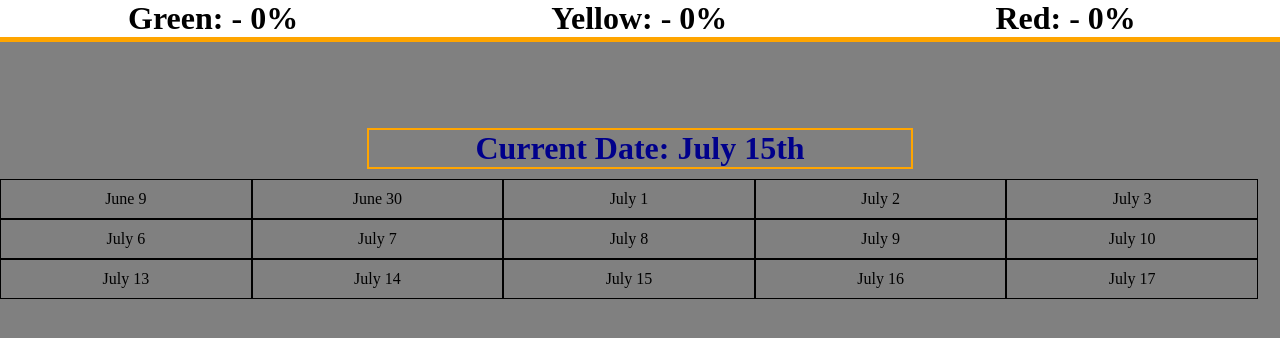
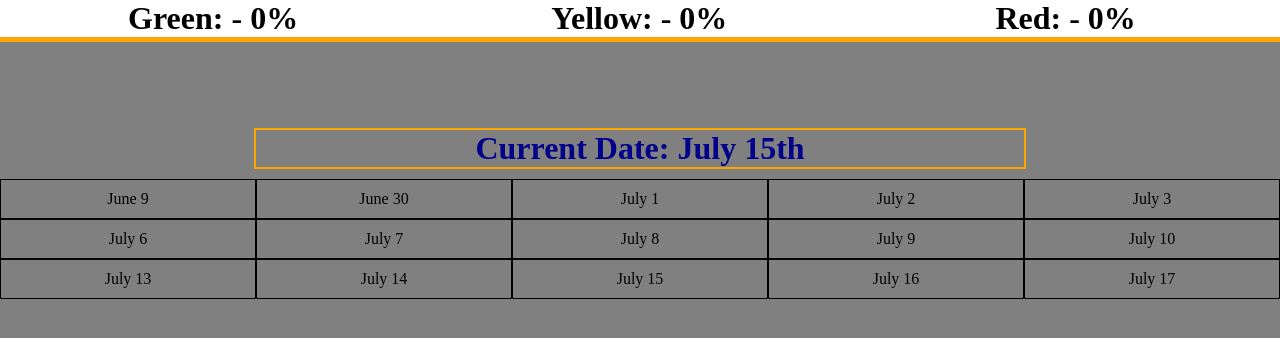
Before and after one commit to justinwilliamsrva/roxdailytracker, a plain HTML site: page index.html in a window 1280 px wide. Drawn offline with nearby package versions, Linux system fonts and the light colour scheme.

Commit message:
Changed spacing of chart

```diff
--- a/index.html
+++ b/index.html
@@ -13,7 +13,7 @@
 
             .header {
                 width: 100%;
-                display: block;
+                display: flex;
             }
             #header {
                 margin: auto;
@@ -42,13 +42,13 @@
                 background-color: grey;
                 border: 2px solid orange;
                 color: darkblue;
-                width: 42.3%;
+                width: 60%;
                 text-align: center;
                 margin: auto;
                 margin-bottom: 10px;
             }
             .dates {
-                width: 19.5%;
+                width: 20%;
                 text-align: center;
                 padding: 10px 0;
                 border: 1px solid black;
@@ -184,7 +184,6 @@
                 getColor5 = localStorage.background5;
                 click5.style.backgroundColor = getColor5;
             }
-
 
             if (localStorage.getItem("background8") !== null) {
                 getColor8 = localStorage.background8;
```
